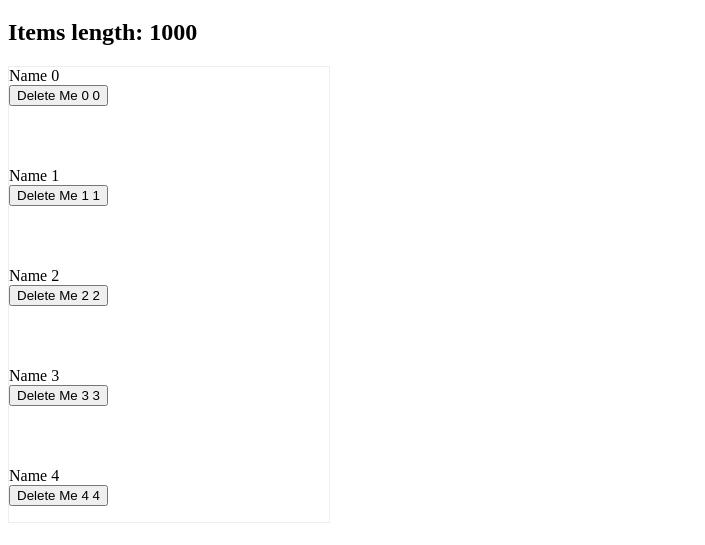
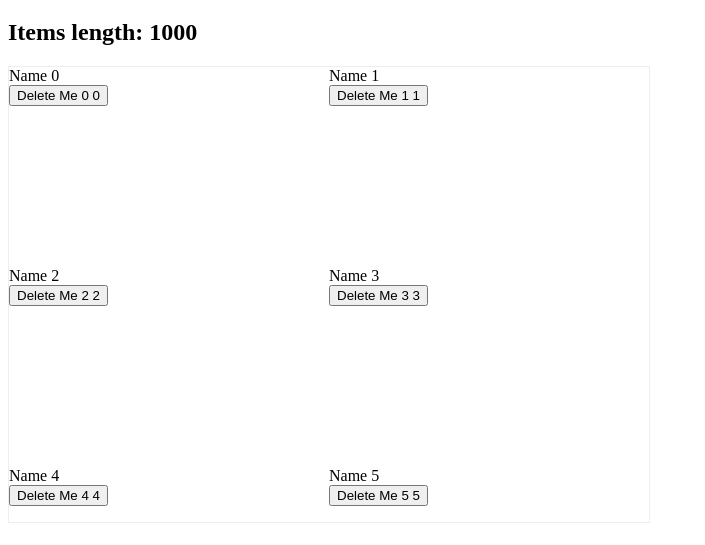
Before and after one commit to mallzee/angular-ui-table-view, a website: page index.html in a window 1280 px wide. Shown: the part 61-606 px from the top of the page, without its empty margins (0-705 px from the left). Drawn offline with nearby package versions, Linux system fonts and the light colour scheme; some packages are replaced by stand-ins of ours.

Commit message:
[Closes #6] Can set multiple items per row

```diff
--- a/examples/table-view/TableViewCtrl.js
+++ b/examples/table-view/TableViewCtrl.js
@@ -6,8 +6,6 @@
 angular.module('AngularUiTableView').controller('TableViewCtrl', ['$scope', function($scope) {
 
   $scope.list = [];
-
-  console.log('Populating items');
 
   for (var i = 0; i < 1000; i++) {
     $scope.list.push({
--- a/examples/table-view/table-view.html
+++ b/examples/table-view/table-view.html
@@ -1,7 +1,7 @@
 <div ng-controller='TableViewCtrl'>
     <h1>UI Table View Demo</h1>
     <h2>Items length: {{list.length}}</h2>
-    <mlz-ui-table-view list="list" style="width:320px; height: 455px; border: 1px solid #eee" row-height="100" buffer-size="10">
+    <mlz-ui-table-view list="list" style="width:640px; height: 455px; border: 1px solid #eee" row-height="100" buffer-size="10" columns="2">
         <div id="{{item.$$position}}" ng-repeat="item in items track by item.$$position">
             <dt ng-bind="item.name"></dt>
             <dd ng-bind="item.details"></dd>
--- a/src/ui-table-view.js
+++ b/src/ui-table-view.js
@@ -43,6 +43,8 @@
           height: ROW_HEIGHT,
           width: ROW_WIDTH
         },
+
+        columns = 1,
 
         trigger = {
           distance: TRIGGER_DISTANCE
@@ -215,6 +217,10 @@
           buffer.size = +attributes.bufferSize;
         }
 
+        if (attributes.columns) {
+          columns = +attributes.columns;
+        }
+
         // Setup trigger functions for the directive
         if (attributes.triggerTop) {
           triggerTop = function () {
@@ -234,9 +240,6 @@
         createBuffer();
 
         positionElements();
-
-        $log.debug('Scroller initialised', container.height, buffer.size, buffer.distance, view.size,
-          row.height, list.length, items.length);
       }
 
       /**
@@ -276,31 +279,26 @@
           return false;
         }
 
-        var position = getRelativeBufferPosition(buffer.top);
+        for (var i = buffer.top; i <= buffer.bottom; i++) {
+          var p = getRelativeBufferPosition(i),
+            x = (p % columns) * (container.width / columns),
+            y = (i - (p % columns)) * row.height;
 
-        for (var i = buffer.top; i <= buffer.bottom; i++) {
-          var pos = getRelativeBufferPosition(i);
+          angular.extend(items[p], list[i]);
 
-          angular.extend(items[pos], list[i]);
 
-          items[pos].$$index = i;
-          items[pos].$$height = row.height;
-          items[pos].$$top = row.height * i;
-          items[pos].$$visible = false;
+          items[p].$$index = i;
+          items[p].$$height = row.height;
+          items[p].$$top = y;
+          items[p].$$visible = false;
           //items[pos].$$position = pos;
 
-          renderElement(pos, row.height * i);
+          renderElement(p, x, y);
 
           if (i < view.size) {
             items[i].$$visible = true;
           }
-
-          position++;
-          if (position >= items.length) {
-            position = 0;
-          }
         }
-
         calculateWrapper();
       }
 
@@ -375,14 +373,17 @@
       function positionElements () {
         $timeout(function () {
           elements = container.el.children().children();
-          for (var i = buffer.top; i < buffer.size; i++) {
+          for (var i = buffer.top; i < (buffer.top + buffer.size); i++) {
 
-            var el = angular.element(elements[getRelativeBufferPosition(i)]);
+            var p = getRelativeBufferPosition(i),
+                x = (p % columns) * (container.width / columns),
+                y = (i - (p % columns)) * row.height,
+                el = angular.element(elements[p]);
+
             el.css({
-              position: 'absolute',
-              width: '100%',
-              height: row.height + 'px',
-              webkitTransform: 'translateY(' + i * row.height + 'px)'
+                position: 'absolute',
+                height: row.height + 'px',
+                webkitTransform: 'translate3d(' + x + 'px, ' + y + 'px, 0px)'
             });
           }
         });
@@ -534,13 +535,14 @@
 
         for (var i = itemsToMerge.length - 1; i >= 0; i--) {
           var position = getRelativeBufferPosition(end),
-            top = px + (row.height * i);
+            y = px + (row.height * (i - position % columns)),
+            x = (position % columns) * (container.width / columns);
 
-          itemsToMerge[i].$$top = top;
+          itemsToMerge[i].$$top = y;
           itemsToMerge[i].$$index = end--;
 
           angular.extend(items[position], itemsToMerge[i]);
-          renderElement(position, top);
+          renderElement(position, x, y);
         }
       }
 
@@ -556,13 +558,14 @@
 
         for (var i = 0; i < itemsToMerge.length; i++) {
           var position = getRelativeBufferPosition(start + i),
-            top = px + (row.height * i);
+            y = px + (row.height * (i - position % columns)),
+            x = (position % columns) * (container.width / columns);
 
-          itemsToMerge[i].$$top = top;
+          itemsToMerge[i].$$top = y;
           itemsToMerge[i].$$index = start + i;
 
           angular.extend(items[position], itemsToMerge[i]);
-          renderElement(position, top);
+          renderElement(position, x, y);
         }
       }
 
@@ -611,9 +614,10 @@
        * @param index
        * @param y
        */
-      function renderElement (index, y) {
+      function renderElement (index, x, y) {
+
         var element = angular.element(elements[index]);
-        element.css('-webkit-transform', 'translateY(' + y + 'px)');
+        element.css('-webkit-transform', 'translate3d(' + x + 'px, ' + y + 'px, 0px)');
       }
 
       /**
```
Also changed, not shown: debug/ui-table-view.js (+36 -32 lines), test/ui-table-view.js (+1 -1 lines), README.md, dist/ui-table-view.min.js.
